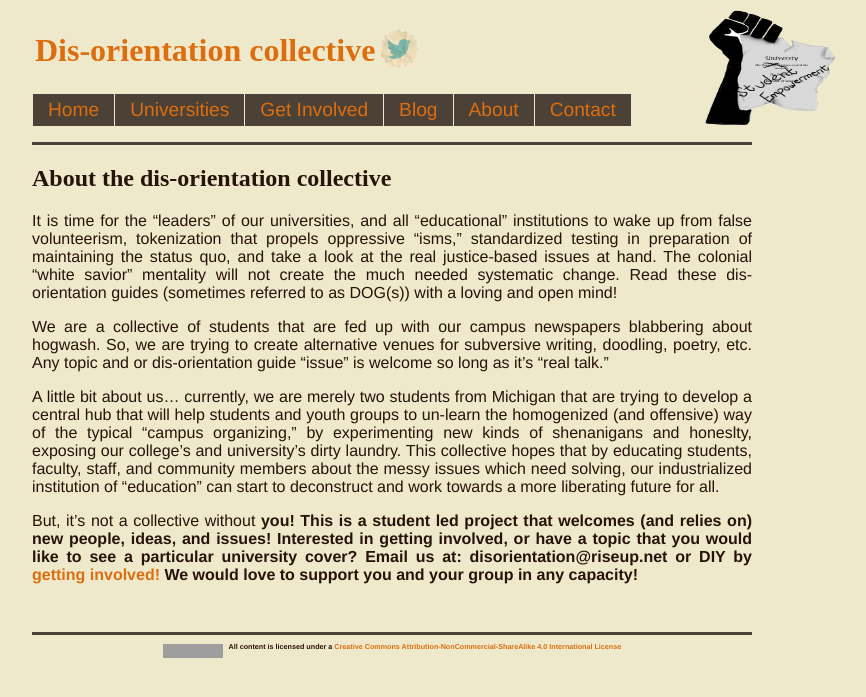
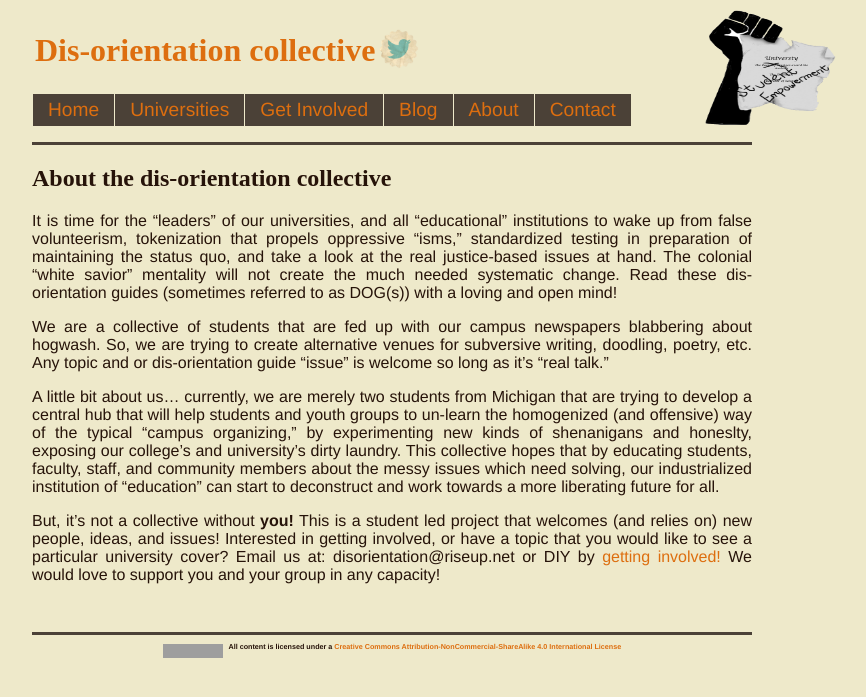
Before and after one commit to dis-orientation/dis-orientation.github.io, a Jekyll site: the page built from about.md, in a window 1280 px wide. Shown: the top 697 px of the page, without its empty margins (248-1114 px from the left). Built offline with Jekyll 4.4.1, drawn with Linux system fonts in a browser that asks for light colours; Markdown is read by kramdown in place of the engine named in the settings; grey boxes are pictures that could not be loaded.

```diff
--- a/about.md
+++ b/about.md
@@ -11,4 +11,4 @@ We are a collective of students that are fed up with our campus newspapers blabb
 
 A little bit about us... currently, we are merely two students from Michigan that are trying to develop a central hub that will help students and youth groups to un-learn the homogenized (and offensive) way of the typical "campus organizing," by experimenting new kinds of shenanigans and honeslty, exposing our college's and university's dirty laundry. This collective hopes that by educating students, faculty, staff, and community members about the messy issues which need solving, our industrialized institution of "education" can start to deconstruct and work towards a more liberating future for all.
 
-But, it's not a collective without <b>you!<b> This is a student led project that welcomes (and relies on) new people, ideas, and issues! Interested in getting involved, or have a topic that you would like to see a particular university cover? Email us at: disorientation@riseup.net or DIY by [getting involved!](http://dis-orientation.info/involved/) We would love to support you and your group in any capacity!
+But, it's not a collective without <b>you!</b> This is a student led project that welcomes (and relies on) new people, ideas, and issues! Interested in getting involved, or have a topic that you would like to see a particular university cover? Email us at: disorientation@riseup.net or DIY by [getting involved!](http://dis-orientation.info/involved/) We would love to support you and your group in any capacity!
```
